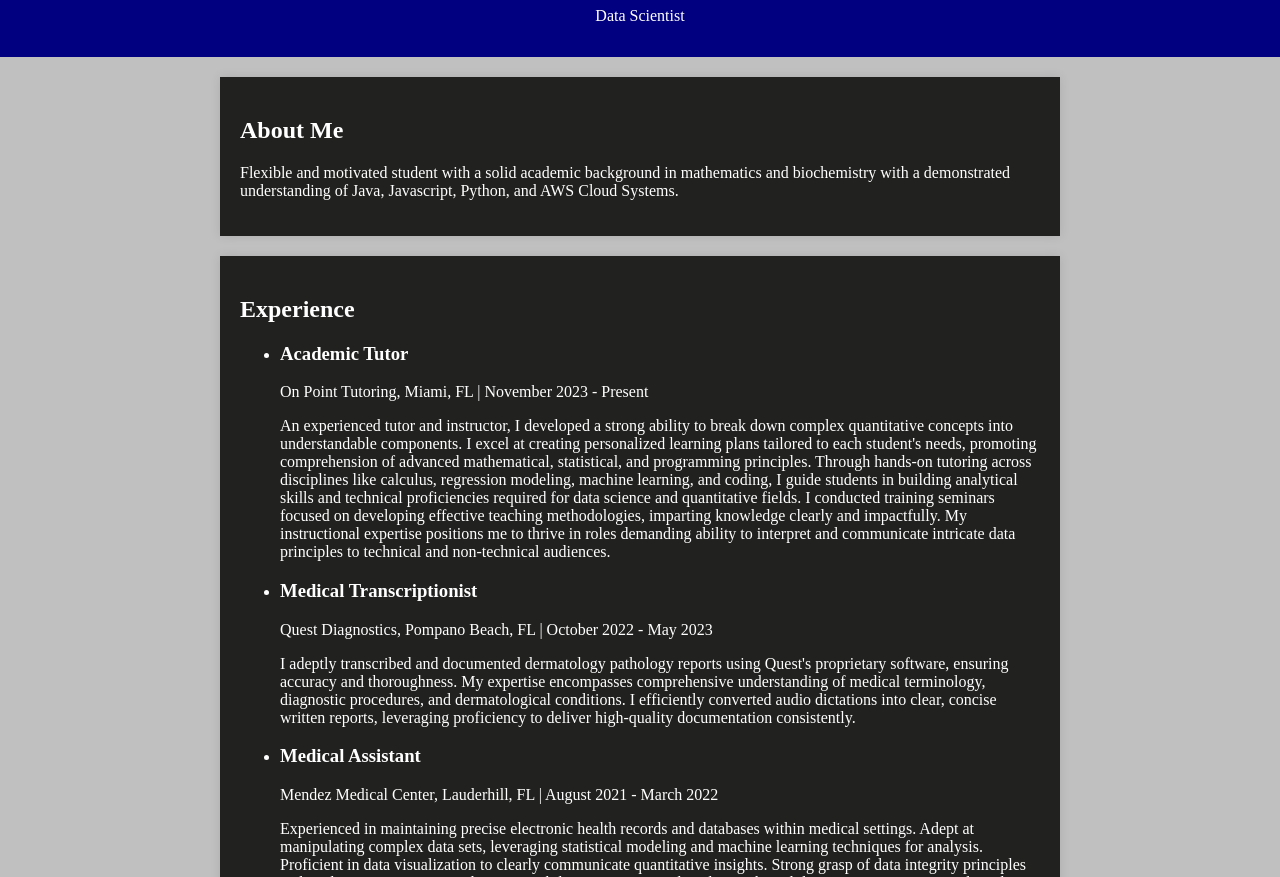
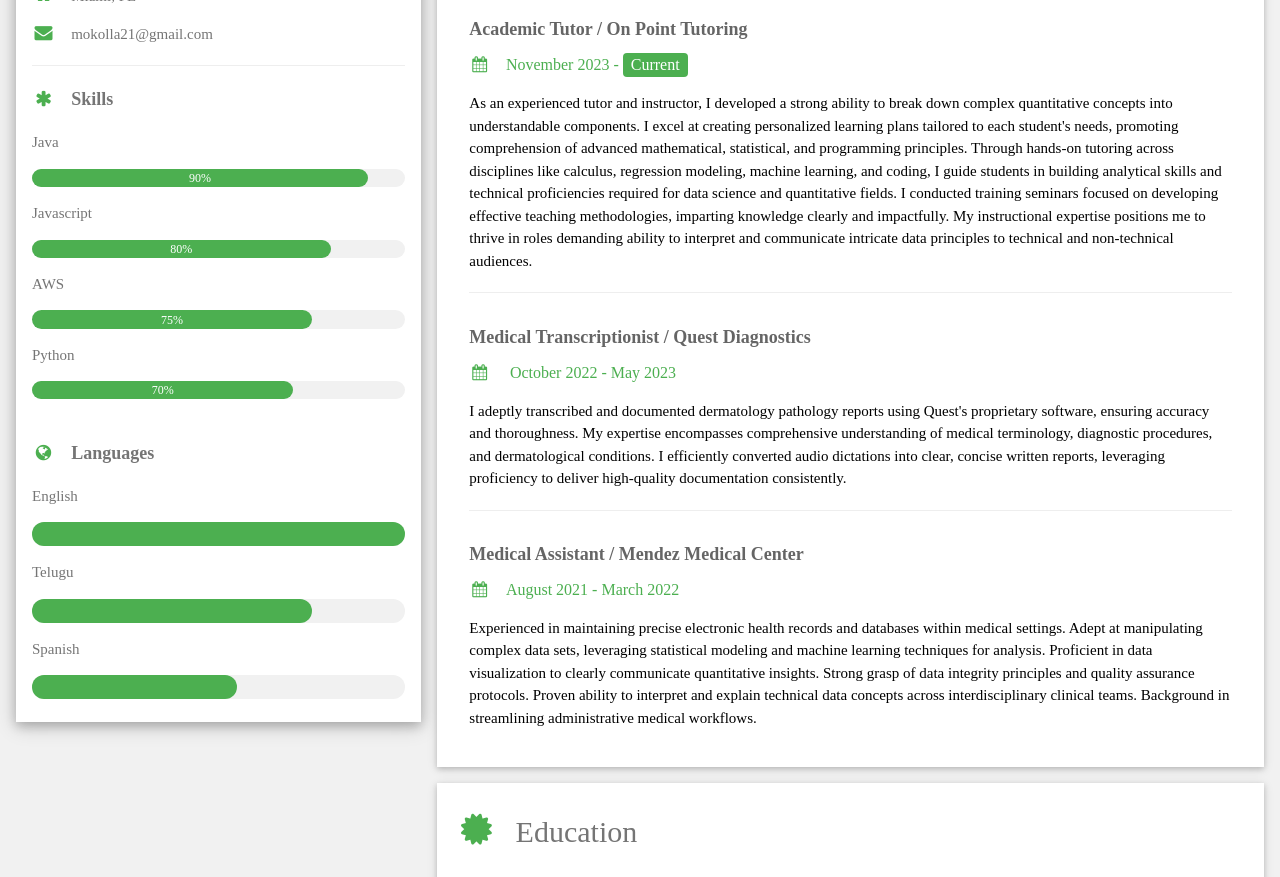
Before and after one commit to mohan-kolla/mohan-kolla.github.io, a plain HTML site: page index.html in a window 1280 px wide. Shown: the part 107-984 px from the top of the page. Drawn offline with nearby package versions, Linux system fonts and the light colour scheme; a web font is replaced by a local one.

Commit message:
Massive Rework Update index.html

```diff
--- a/index.html
+++ b/index.html
@@ -1,108 +1,131 @@
-i<!DOCTYPE html>
-<html lang="en">
+<!DOCTYPE html>
+<html>
 <head>
-    <meta charset="UTF-8">
-    <meta name="viewport" content="width=device-width, initial-scale=1.0">
-    <link rel="preconnect" href="https://fonts.googleapis.com">
+<title>W3.CSS Template</title>
+<meta charset="UTF-8">
+<meta name="viewport" content="width=device-width, initial-scale=1">
+<link rel="stylesheet" href="https://www.w3schools.com/w3css/4/w3.css">
+<link rel='stylesheet' href='https://fonts.googleapis.com/css?family=Roboto'>
+<link rel="stylesheet" href="https://cdnjs.cloudflare.com/ajax/libs/font-awesome/4.7.0/css/font-awesome.min.css">
+<link rel="preconnect" href="https://fonts.googleapis.com">
 <link rel="preconnect" href="https://fonts.gstatic.com" crossorigin>
 <link href="https://fonts.googleapis.com/css2?family=Alice&display=swap" rel="stylesheet">
-    <title>Mohan Kolla</title>
-    <style>
-        /* Add your styles here */
-        body {
-            font-family: Alice;
-            margin: 0;
-            padding: 0;
-            background-color: #C0C0C0;
+<style>
+html,body,h1,h2,h3,h4,h5,h6 {font-family: Alice}
+</style>
+</head>
+<body class="w3-light-grey">
 
-        }
+<!-- Page Container -->
+<div class="w3-content w3-margin-top" style="max-width:1400px;">
 
-        header {
-            background-color: #000080;
-            color: #fff;
-            padding: 1em;
-            text-align: center;
-        }
+  <!-- The Grid -->
+  <div class="w3-row-padding">
 
-        section {
-            max-width: 800px;
-            margin: 0 auto;
-            padding: 20px;
-            background-color: #21211f;
-            color: #fff;
-            margin-top: 20px;
-            box-shadow: 0 0 10px rgba(0, 0, 0, 0.1);
-        }
+    <!-- Left Column -->
+    <div class="w3-third">
 
-        /* Add more styles as needed */
-    </style>
-</head>
-<body>
-    <header>
-        <h1>Mohan Kolla</h1>
-        <p>Data Scientist</p>
-    </header>
+      <div class="w3-white w3-text-grey w3-card-4">
+        <div class="w3-display-container">
+          <img src="C:\Users\mokol\Pictures\headshot_resized.jpg" style="width:100%" alt="Avatar">
+          <div class="w3-display-bottomleft w3-container w3-large w3-text-white">
+            <h2>Mohan Kolla</h2>
+          </div>
+        </div>
+        <div class="w3-container">
+          <p><i class="fa fa-briefcase fa-fw w3-margin-right w3-large w3-text-green"></i>Data Scientist</p>
+          <p><i class="fa fa-home fa-fw w3-margin-right w3-large w3-text-green"></i>Miami, FL</p>
+          <p><i class="fa fa-envelope fa-fw w3-margin-right w3-large w3-text-green"></i>mokolla21@gmail.com</p>
+          <hr>
 
-    <section id="about">
-        <h2>About Me</h2>
-        <p>Flexible and motivated student with a solid academic background in mathematics and biochemistry with
-a demonstrated understanding of Java, Javascript, Python, and AWS Cloud Systems.</p>
-    </section>
+          <p class="w3-large"><b><i class="fa fa-asterisk fa-fw w3-margin-right w3-text-green"></i>Skills</b></p>
+          <p>Java</p>
+          <div class="w3-light-grey w3-round-xlarge w3-small">
+            <div class="w3-container w3-center w3-round-xlarge w3-green" style="width:90%">90%</div>
+          </div>
+          <p>Javascript</p>
+          <div class="w3-light-grey w3-round-xlarge w3-small">
+            <div class="w3-container w3-center w3-round-xlarge w3-green" style="width:80%">
+              <div class="w3-center w3-text-white">80%</div>
+            </div>
+          </div>
+          <p>AWS</p>
+          <div class="w3-light-grey w3-round-xlarge w3-small">
+            <div class="w3-container w3-center w3-round-xlarge w3-green" style="width:75%">75%</div>
+          </div>
+          <p>Python</p>
+          <div class="w3-light-grey w3-round-xlarge w3-small">
+            <div class="w3-container w3-center w3-round-xlarge w3-green" style="width:70%">70%</div>
+          </div>
+          <br>
 
-    <section id="experience">
-        <h2>Experience</h2>
-        <ul>
-            <li>
-                <h3>Academic Tutor</h3>
-                <p>On Point Tutoring, Miami, FL | November 2023 - Present</p>
-                <p>An experienced tutor and instructor, I developed a strong ability to break down complex quantitative concepts into understandable components. I excel at creating personalized learning plans tailored to each student's needs, promoting comprehension of advanced mathematical, statistical, and programming principles. Through hands-on tutoring across disciplines like calculus, regression modeling, machine learning, and coding, I guide students in building analytical skills and technical proficiencies required for data science and quantitative fields. I conducted training seminars focused on developing effective teaching methodologies, imparting knowledge clearly and impactfully. My instructional expertise positions me to thrive in roles demanding ability to interpret and communicate intricate data principles to technical and non-technical audiences.</p>
-            </li>
-            <li>
-                <h3>Medical Transcriptionist</h3>
-                <p>Quest Diagnostics, Pompano Beach, FL | October 2022 - May 2023</p>
-                <p>I adeptly transcribed and documented dermatology pathology reports using Quest's proprietary software, ensuring accuracy and thoroughness. My expertise encompasses comprehensive understanding of medical terminology, diagnostic procedures, and dermatological conditions. I efficiently converted audio dictations into clear, concise written reports, leveraging proficiency to deliver high-quality documentation consistently.</p>
-            </li>
-            <li>
-                <h3>Medical Assistant</h3>
-                <p>Mendez Medical Center, Lauderhill, FL | August 2021 - March 2022</p>
-                <p>Experienced in maintaining precise electronic health records and databases within medical settings. Adept at manipulating complex data sets, leveraging statistical modeling and machine learning techniques for analysis. Proficient in data visualization to clearly communicate quantitative insights. Strong grasp of data integrity principles and quality assurance protocols. Proven ability to interpret and explain technical data concepts across interdisciplinary clinical teams. Background in streamlining administrative medical workflows.</p>
-            </li>
-            <!-- Add more experience items as needed -->
-        </ul>
-    </section>
+          <p class="w3-large w3-text-theme"><b><i class="fa fa-globe fa-fw w3-margin-right w3-text-green"></i>Languages</b></p>
+          <p>English</p>
+          <div class="w3-light-grey w3-round-xlarge">
+            <div class="w3-round-xlarge w3-green" style="height:24px;width:100%"></div>
+          </div>
+          <p>Telugu</p>
+          <div class="w3-light-grey w3-round-xlarge">
+            <div class="w3-round-xlarge w3-green" style="height:24px;width:75%"></div>
+          </div>
+          <p>Spanish</p>
+          <div class="w3-light-grey w3-round-xlarge">
+            <div class="w3-round-xlarge w3-green" style="height:24px;width:55%"></div>
+          </div>
+          <br>
+        </div>
+      </div><br>
 
-    <section id="education">
-        <h2>Education</h2>
-        <ul>
-            <li>
-                <h3>Bachelors of Science in Biochemistry</h3>
-                <p>University of Florida, Gainesville, FL | 2021</p>
-            </li>
-            <!-- Add more education items as needed -->
-        </ul>
-    </section>
+    <!-- End Left Column -->
+    </div>
 
-    <section id="skills">
-        <h2>Skills</h2>
-        <ul>
-            <li>JavaScript</li>
-            <li>HTML/CSS</li>
-            <li>Python</li>
-            <li>Java</li>
-            <li>AWS</li>
-            <!-- Add more skills as needed -->
-        </ul>
-    </section>
+    <!-- Right Column -->
+    <div class="w3-twothird">
 
-    <section id="contact">
-        <h2>Contact</h2>
-        <p>Email: mokolla21@gmail.com</p>
-        <p>LinkedIn: linkedin.com/in/mohan-kolla-1b428524b</p>
-        <p>GitHub: github.com/mohan-kolla</p>
-    </section>
+      <div class="w3-container w3-card w3-white w3-margin-bottom">
+        <h2 class="w3-text-grey w3-padding-16"><i class="fa fa-suitcase fa-fw w3-margin-right w3-xxlarge w3-text-green"></i>Work Experience</h2>
+        <div class="w3-container">
+          <h5 class="w3-opacity"><b>Academic Tutor / On Point Tutoring</b></h5>
+          <h6 class="w3-text-green"><i class="fa fa-calendar fa-fw w3-margin-right"></i>November 2023 - <span class="w3-tag w3-green w3-round">Current</span></h6>
+          <p>As an experienced tutor and instructor, I developed a strong ability to break down complex quantitative concepts into understandable components. I excel at creating personalized learning plans tailored to each student's needs, promoting comprehension of advanced mathematical, statistical, and programming principles. Through hands-on tutoring across disciplines like calculus, regression modeling, machine learning, and coding, I guide students in building analytical skills and technical proficiencies required for data science and quantitative fields. I conducted training seminars focused on developing effective teaching methodologies, imparting knowledge clearly and impactfully. My instructional expertise positions me to thrive in roles demanding ability to interpret and communicate intricate data principles to technical and non-technical audiences.</p>
+          <hr>
+        </div>
+        <div class="w3-container">
+          <h5 class="w3-opacity"><b>Medical Transcriptionist / Quest Diagnostics</b></h5>
+          <h6 class="w3-text-green"><i class="fa fa-calendar fa-fw w3-margin-right"></i> October 2022  - May 2023</h6>
+          <p>I adeptly transcribed and documented dermatology pathology reports using Quest's proprietary software, ensuring accuracy and thoroughness. My expertise encompasses comprehensive understanding of medical terminology, diagnostic procedures, and dermatological conditions. I efficiently converted audio dictations into clear, concise written reports, leveraging proficiency to deliver high-quality documentation consistently.</p>
+          <hr>
+        </div>
+        <div class="w3-container">
+          <h5 class="w3-opacity"><b>Medical Assistant / Mendez Medical Center</b></h5>
+          <h6 class="w3-text-green"><i class="fa fa-calendar fa-fw w3-margin-right"></i>August 2021 - March 2022</h6>
+          <p>Experienced in maintaining precise electronic health records and databases within medical settings. Adept at manipulating complex data sets, leveraging statistical modeling and machine learning techniques for analysis. Proficient in data visualization to clearly communicate quantitative insights. Strong grasp of data integrity principles and quality assurance protocols. Proven ability to interpret and explain technical data concepts across interdisciplinary clinical teams. Background in streamlining administrative medical workflows.</p><br>
+        </div>
+      </div>
 
-    <script>
-        // Add JavaScript code if needed
-    </script>
+      <div class="w3-container w3-card w3-white">
+        <h2 class="w3-text-grey w3-padding-16"><i class="fa fa-certificate fa-fw w3-margin-right w3-xxlarge w3-text-green"></i>Education</h2>
+        <div class="w3-container">
+          <h5 class="w3-opacity"><b>University of Florida</b></h5>
+          <h6 class="w3-text-green"><i class="fa fa-calendar fa-fw w3-margin-right"></i>2017 - 2021</h6>
+          <p>BS in Biochemistry</p><br>
+        </div>
+      </div>
+
+    <!-- End Right Column -->
+    </div>
+
+  <!-- End Grid -->
+  </div>
+
+  <!-- End Page Container -->
+</div>
+
+<footer class="w3-container w3-green w3-center w3-margin-top">
+  <p>Find me on social media.</p>
+  <a href="https://www.instagram.com/mo_kolla/" target="_blank"><i class="fa fa-instagram w3-hover-opacity"></i></a>
+  <a href="https://www.linkedin.com/in/mohan-kolla-1b428524b/" target="_blank"><i class="fa fa-linkedin w3-hover-opacity"></i></a>
+</footer>
+
 </body>
 </html>
```
